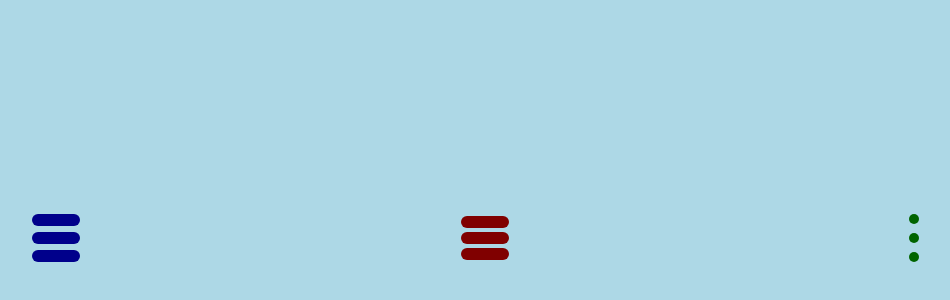
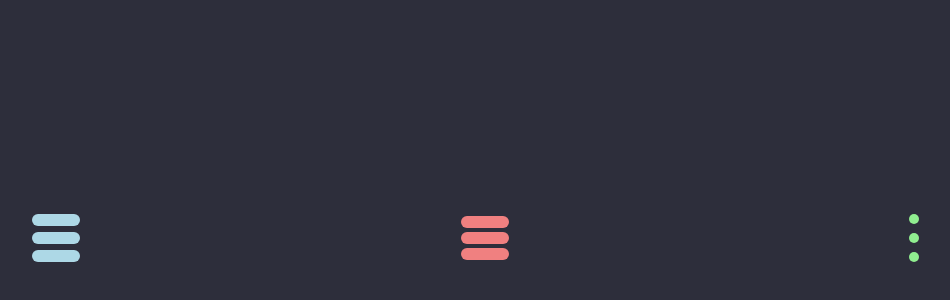
Before and after one commit to kvncnls/Coded-Design-Features, a plain HTML site: page Hamburger Menu Button/index.html in a window 1280 px wide. Shown: the part 162-462 px from the top of the page, without its empty margins (155-1105 px from the left). Drawn offline with Linux system fonts and the light colour scheme.

Commit message:
Changed colors of icons and backgrounds.

```diff
--- a/Hamburger Menu Button/styles.css
+++ b/Hamburger Menu Button/styles.css
@@ -4,7 +4,7 @@
 }
 
 body {
-  background-color: lightblue;
+  background-color: rgb(45, 46, 59);
   height: 100vh;
   width: 100vw;
   display: flex;
@@ -34,7 +34,7 @@ body {
   position: absolute;
   height: 12px;
   width: 48px;
-  background: darkblue;
+  background: lightblue;
   border-radius: 8px;
   /* Causes ALL <div> tags to have an ease-in-out transition over 100ms. */
   transition: 100ms ease-in-out all;
@@ -101,7 +101,7 @@ body {
   position: relative;
   height: 12px;
   width: 48px;
-  background: maroon;
+  background: lightcoral;
   border-radius: 8px;
   /* Causes ALL <div> tags to have an ease-in-out transition over 100ms. */
   transition: 100ms ease-in-out all;
@@ -168,7 +168,7 @@ body {
   position: relative;
   height: 10px;
   width: 10px;
-  background: darkgreen;
+  background: lightgreen;
   border-radius: 5px;
   /* Causes ALL <div> tags to have an ease-in-out transition over 100ms. */
   transition: 100ms ease-in-out all;
```
